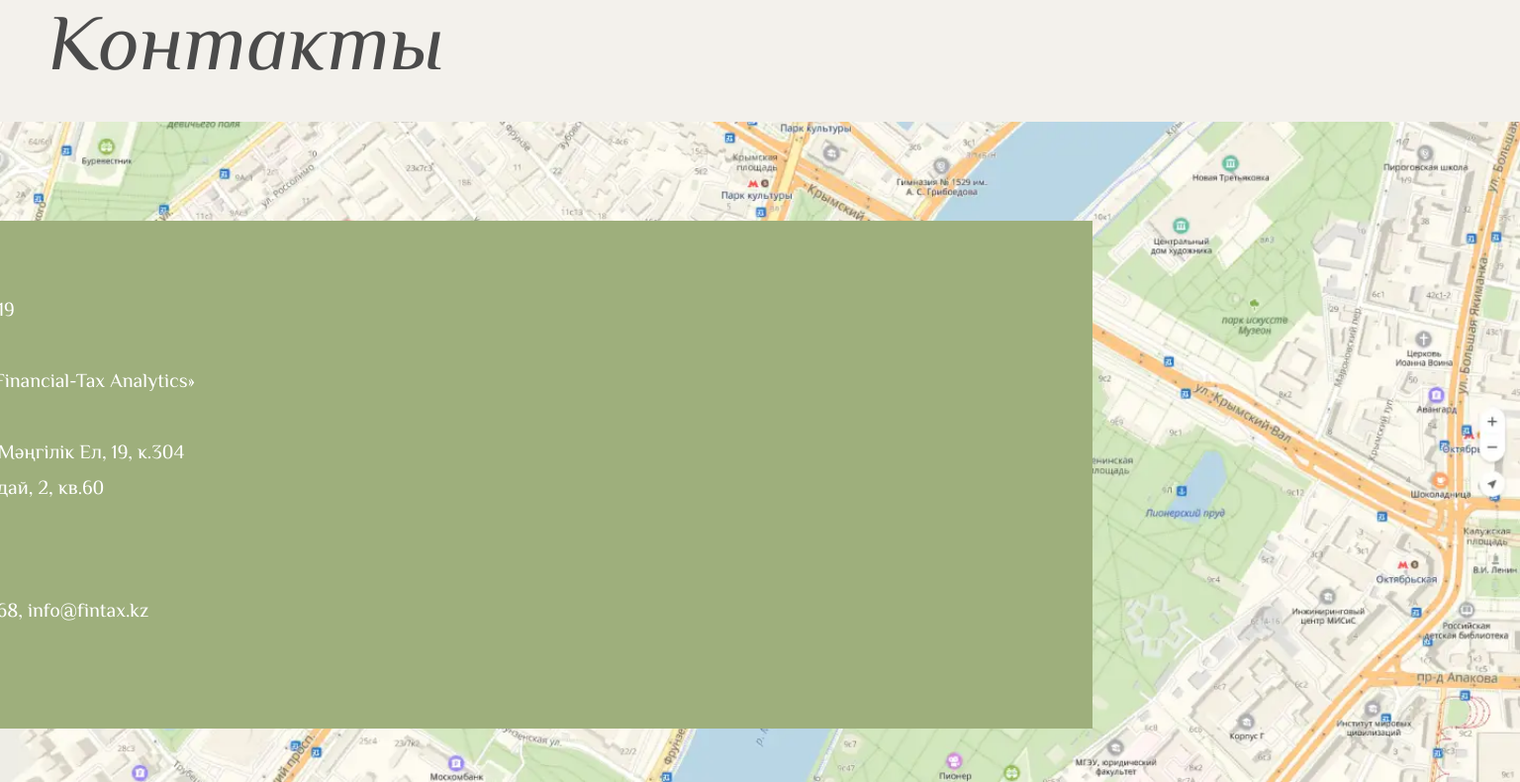
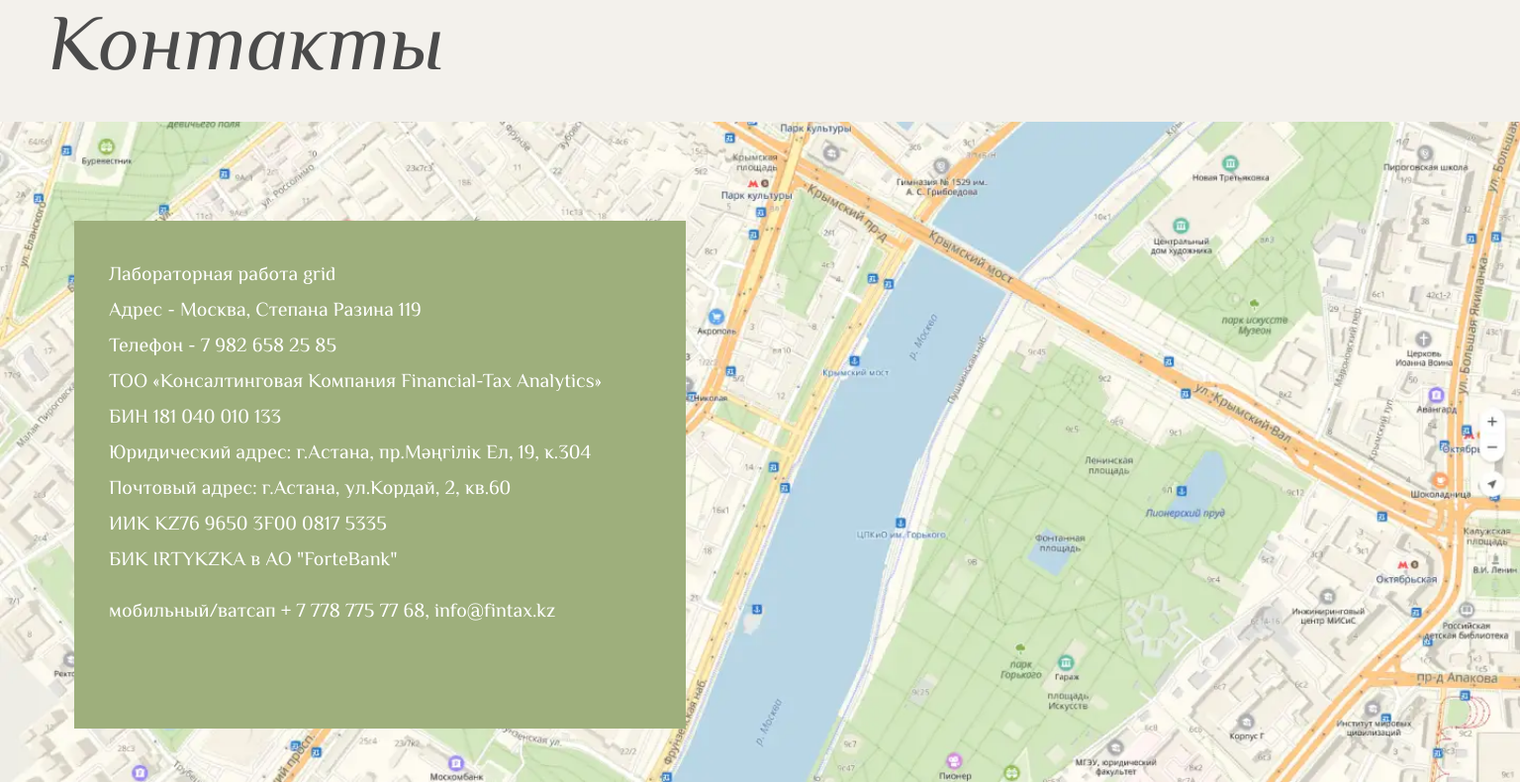
Before and after one commit to FrontendCourseMP/intro-to-layout-mghmgm, a plain HTML site: page index.html in a window 1536 px wide. Shown: the part 6643-7433 px from the top of the page at 99% size. Drawn offline with Linux system fonts and the light colour scheme; a web font is replaced by a local one.

Commit message:
AGH FOOTER

```diff
--- a/scss/blocks/_footer.scss
+++ b/scss/blocks/_footer.scss
@@ -35,6 +35,7 @@
     }
 
     @media screen and (min-width: 1530px) {
+        width: 618px;
         top: 15%;
         left:25%;
         transform: translatex(-50%);
```
Also changed, not shown: scss/style.css, 1 other file.
